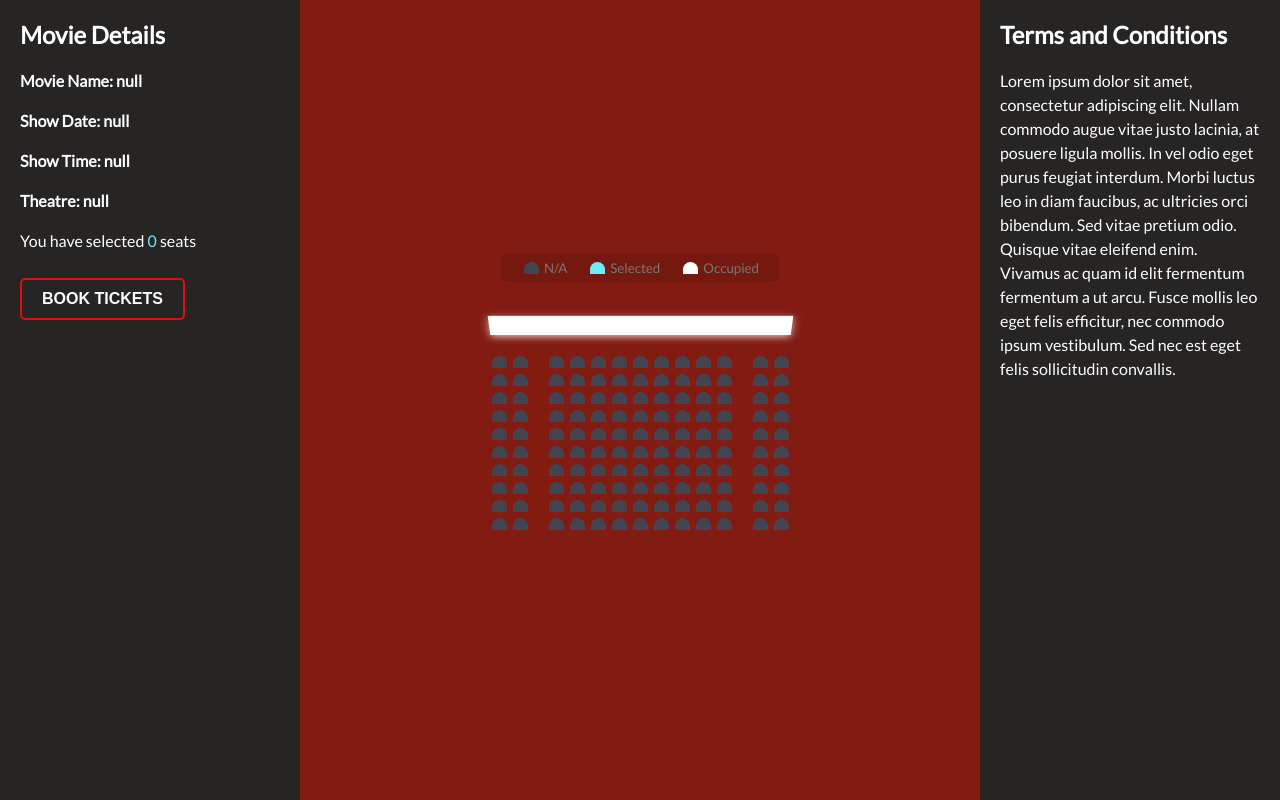
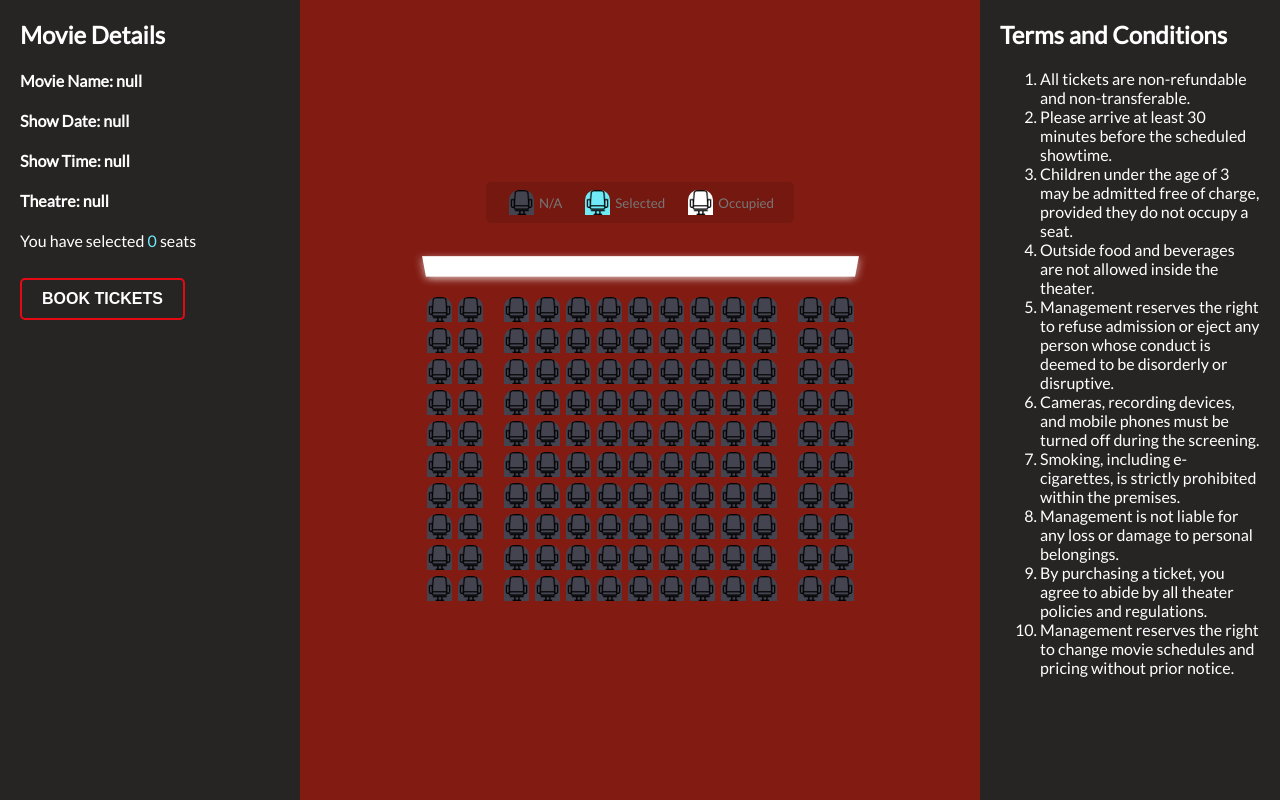
Before and after one commit to Advait-Thakar/BookMyShow, a plain HTML site: page html/seats.html in a window 1280 px wide. Drawn offline with Linux system fonts and the light colour scheme.

Commit message:
Final Update

```diff
--- a/html/seats.css
+++ b/html/seats.css
@@ -40,8 +40,9 @@ body {
 .seat {
   background-color: #444451;
   background-image: url(../images/seat-icon.png);
-  height: 12px;
-  width: 15px;
+  background-size: cover;
+  height: 25px;
+  width: 25px;
   margin: 3px;
   border-top-left-radius: 10px;
   border-top-right-radius: 10px;
--- a/html/seats.html
+++ b/html/seats.html
@@ -49,8 +49,18 @@
 
     <div class="terms-container">
         <h2>Terms and Conditions</h2>
-        <p>Lorem ipsum dolor sit amet, consectetur adipiscing elit. Nullam commodo augue vitae justo lacinia, at posuere ligula mollis. In vel odio eget purus feugiat interdum. Morbi luctus leo in diam faucibus, ac ultricies orci bibendum. Sed vitae pretium odio. Quisque vitae eleifend enim. Vivamus ac quam id elit fermentum fermentum a ut arcu. Fusce mollis leo eget felis efficitur, nec commodo ipsum vestibulum. Sed nec est eget felis sollicitudin convallis.</p>
-        <!-- Add more terms and conditions content here if needed -->
+        <ol>
+            <li>All tickets are non-refundable and non-transferable.</li>
+            <li>Please arrive at least 30 minutes before the scheduled showtime.</li>
+            <li>Children under the age of 3 may be admitted free of charge, provided they do not occupy a seat.</li>
+            <li>Outside food and beverages are not allowed inside the theater.</li>
+            <li>Management reserves the right to refuse admission or eject any person whose conduct is deemed to be disorderly or disruptive.</li>
+            <li>Cameras, recording devices, and mobile phones must be turned off during the screening.</li>
+            <li>Smoking, including e-cigarettes, is strictly prohibited within the premises.</li>
+            <li>Management is not liable for any loss or damage to personal belongings.</li>
+            <li>By purchasing a ticket, you agree to abide by all theater policies and regulations.</li>
+            <li>Management reserves the right to change movie schedules and pricing without prior notice.</li>
+        </ol>
     </div>
 
     <script src="seats.js"></script>
```
